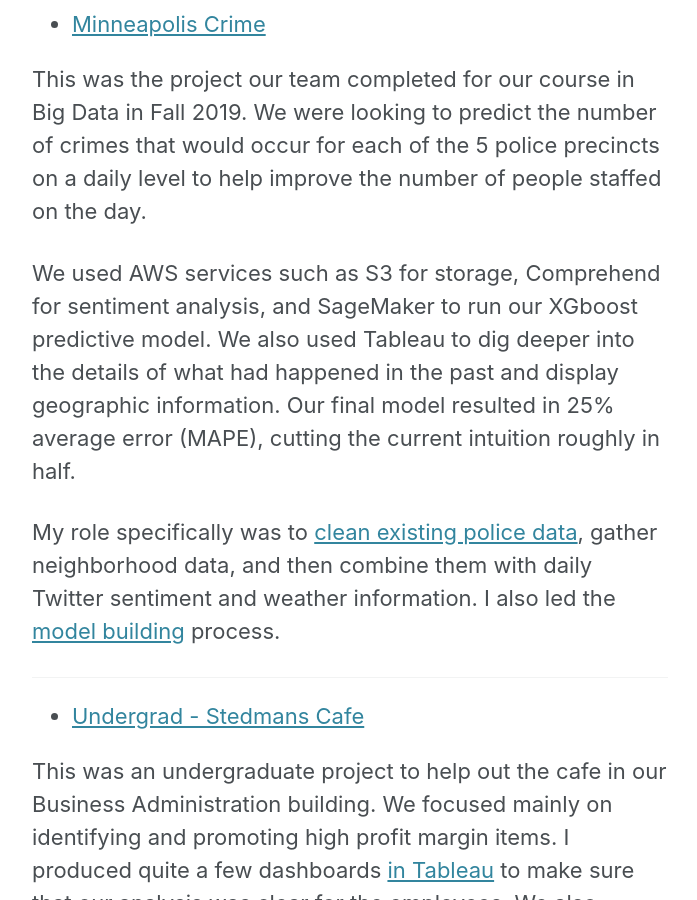
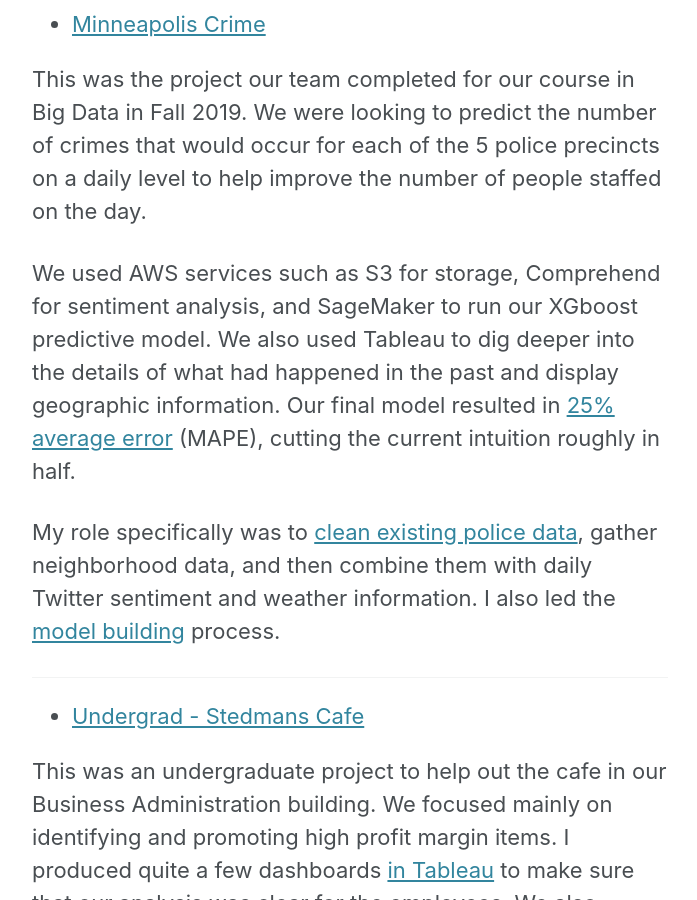
Before and after one commit to SamMusch/SamMusch.github.io, a Jekyll site: the page built from _pages/Projects.md, in a window 1280 px wide and 900 px high, scrolled down 1248 px. Shown: the whole window, without its empty margins (290-987 px from the left). Built offline with Jekyll 4.4.1, drawn with Linux system fonts in a browser that asks for light colours; cached includes are drawn as plain includes; nearby versions of some CDN libraries; some of the changed lines change nothing that is shown.

Commit message:
Add files via upload

```diff
--- a/_pages/Projects.md
+++ b/_pages/Projects.md
@@ -33,7 +33,7 @@
 
 This was the project our team completed for our course in Big Data in Fall 2019. We were looking to predict the number of crimes that would occur for each of the 5 police precincts on a daily level to help improve the number of people staffed on the day.
 
-We used AWS services such as S3 for storage, Comprehend for sentiment analysis, and SageMaker to run our XGboost predictive model. We also used Tableau to dig deeper into the details of what had happened in the past and display geographic information. Our final model resulted in 25% average error (MAPE), cutting the current intuition roughly in half.
+We used AWS services such as S3 for storage, Comprehend for sentiment analysis, and SageMaker to run our XGboost predictive model. We also used Tableau to dig deeper into the details of what had happened in the past and display geographic information. Our final model resulted in [25% average error](https://i.imgur.com/8ow32Gy.pnghttps://i.imgur.com/8ow32Gy.png) (MAPE), cutting the current intuition roughly in half.
 
 My role specifically was to [clean existing police data](https://github.com/SamMusch/Minneapolis-Crime/blob/master/Data%20Cleaning%20and%20Features.ipynb), gather neighborhood data, and then combine them with daily Twitter sentiment and weather information. I also led the [model building](https://github.com/SamMusch/Minneapolis-Crime/blob/master/XGboost.ipynb) process.
 
```
